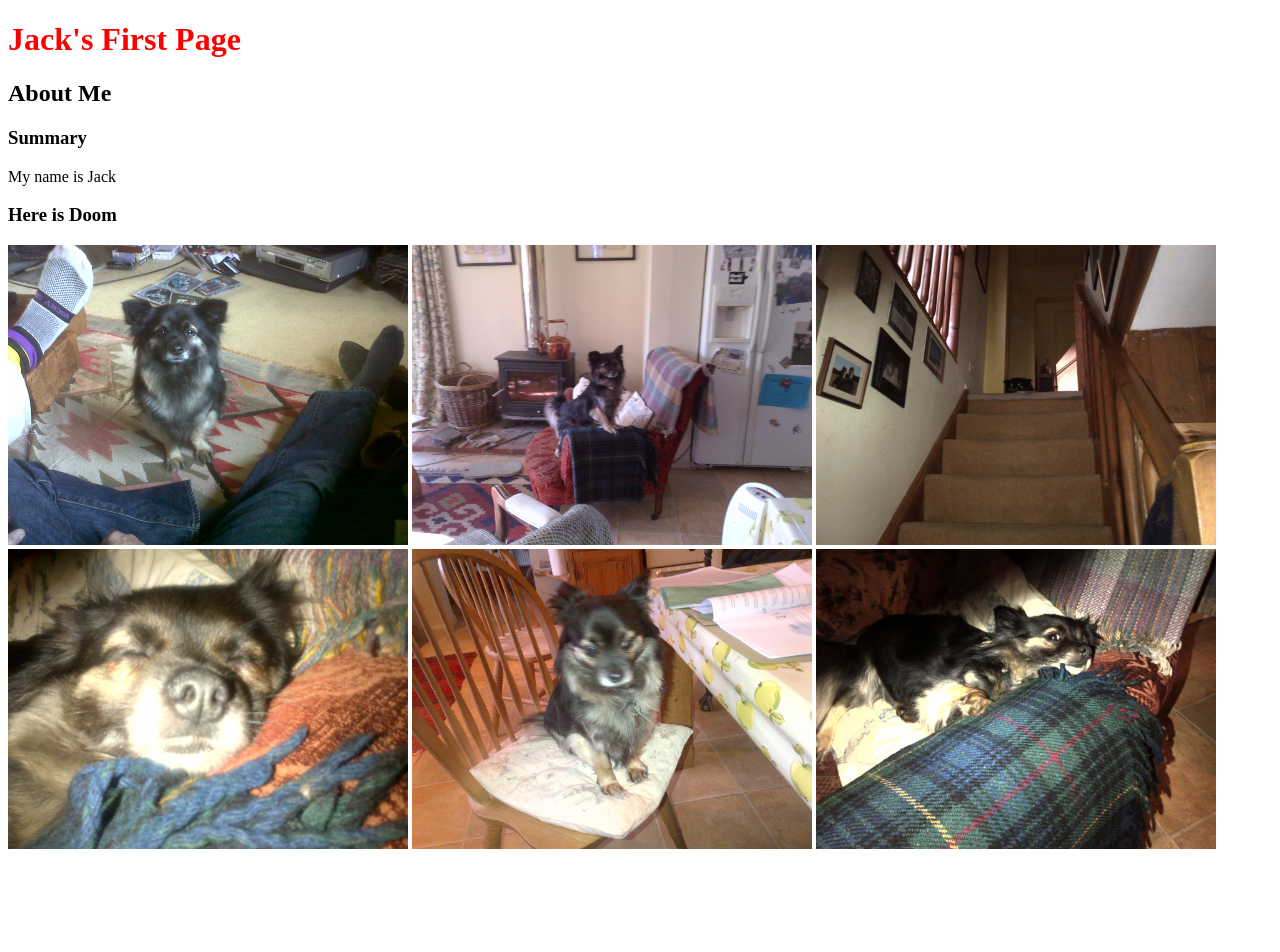
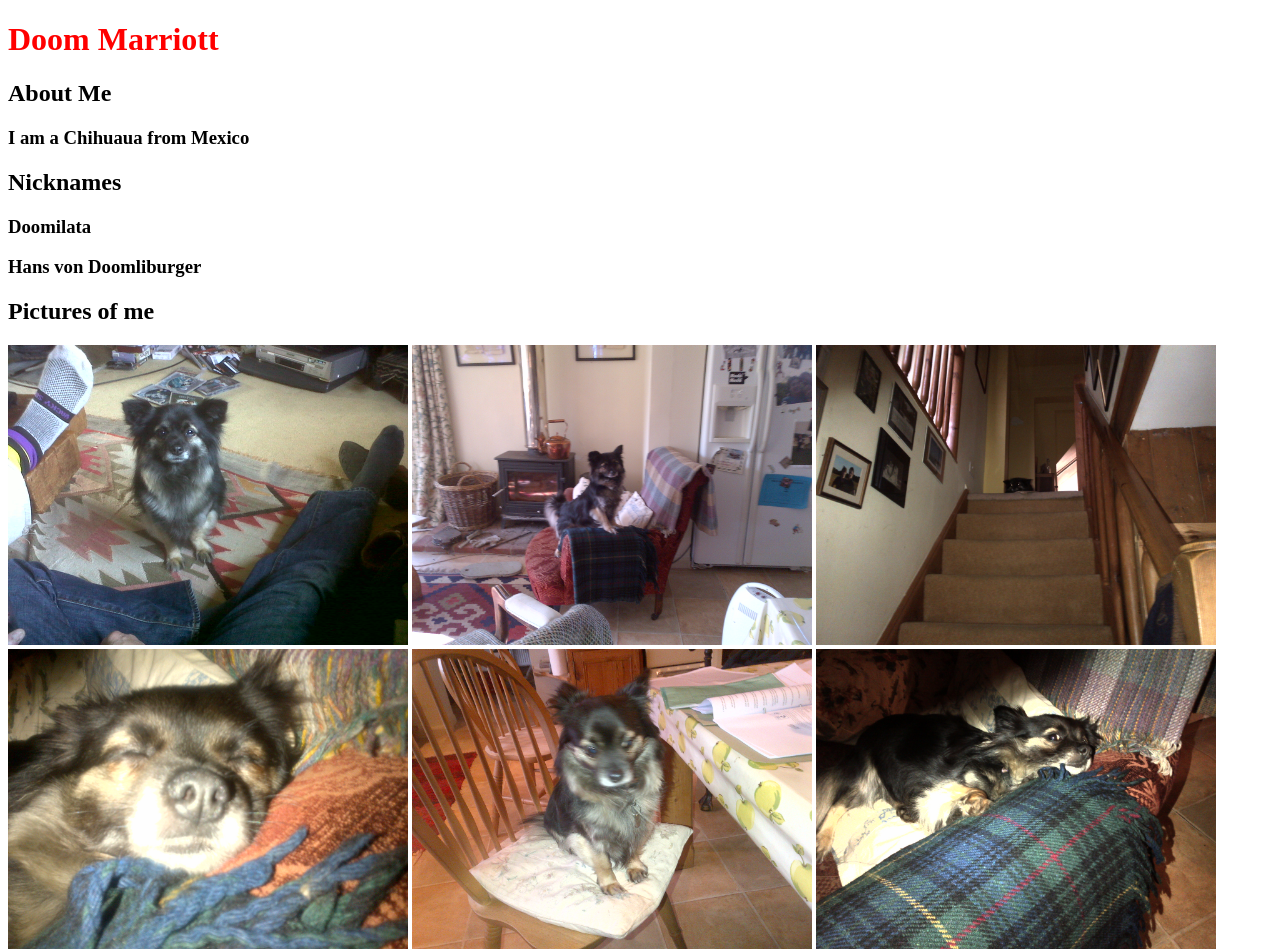
Before and after one commit to jackmarriott/first_site, a plain HTML site: page index.html in a window 1280 px wide. Before the commit the page ends 861 px from the top, so only its background shows below. Drawn offline with Linux system fonts and the light colour scheme.

Commit message:
doom info

```diff
--- a/index.html
+++ b/index.html
@@ -13,14 +13,16 @@
   <head>
 
   <body>
-    <h1>Jack's First Page</h1>
+    <h1>Doom Marriott</h1>
 
     <h2>About Me</h2>
-    <h3>Summary</h3>
+    <h3>I am a Chihuaua from Mexico</h3>
 
-    <p>My name is Jack</p>
+    <h2>Nicknames</h2>
+    <h3>Doomilata</h3>
+    <h3>Hans von Doomliburger</h3>
 
-    <h3>Here is Doom</h3>
+    <h2>Pictures of me</h2>
 
     <img src="Doom.jpg" alt="DOOM" height="300" style="max-width: 500px">
 
```
